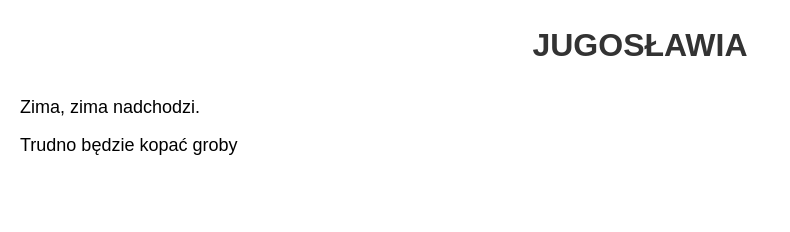
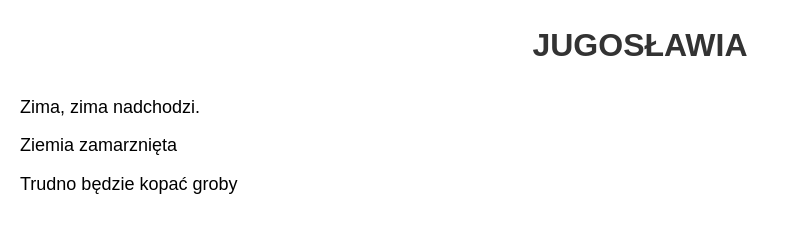
Before and after one commit to rafaraf75/lerning-git-2, a plain HTML site: page index.html in a window 1280 px wide. Shown: the whole page, without its empty margins (0-790 px from the left). Drawn offline with Linux system fonts and the light colour scheme.

Commit message:
Dodanie i modyfikacja pliku index.html

```diff
--- a/index.html
+++ b/index.html
@@ -9,6 +9,7 @@
 <body>
     <h1>JUGOSŁAWIA</h1>
 <p>Zima, zima nadchodzi.</p>
+<p>Ziemia zamarznięta</p>
 <p>Trudno będzie kopać groby</p>
 
 </body>
```
